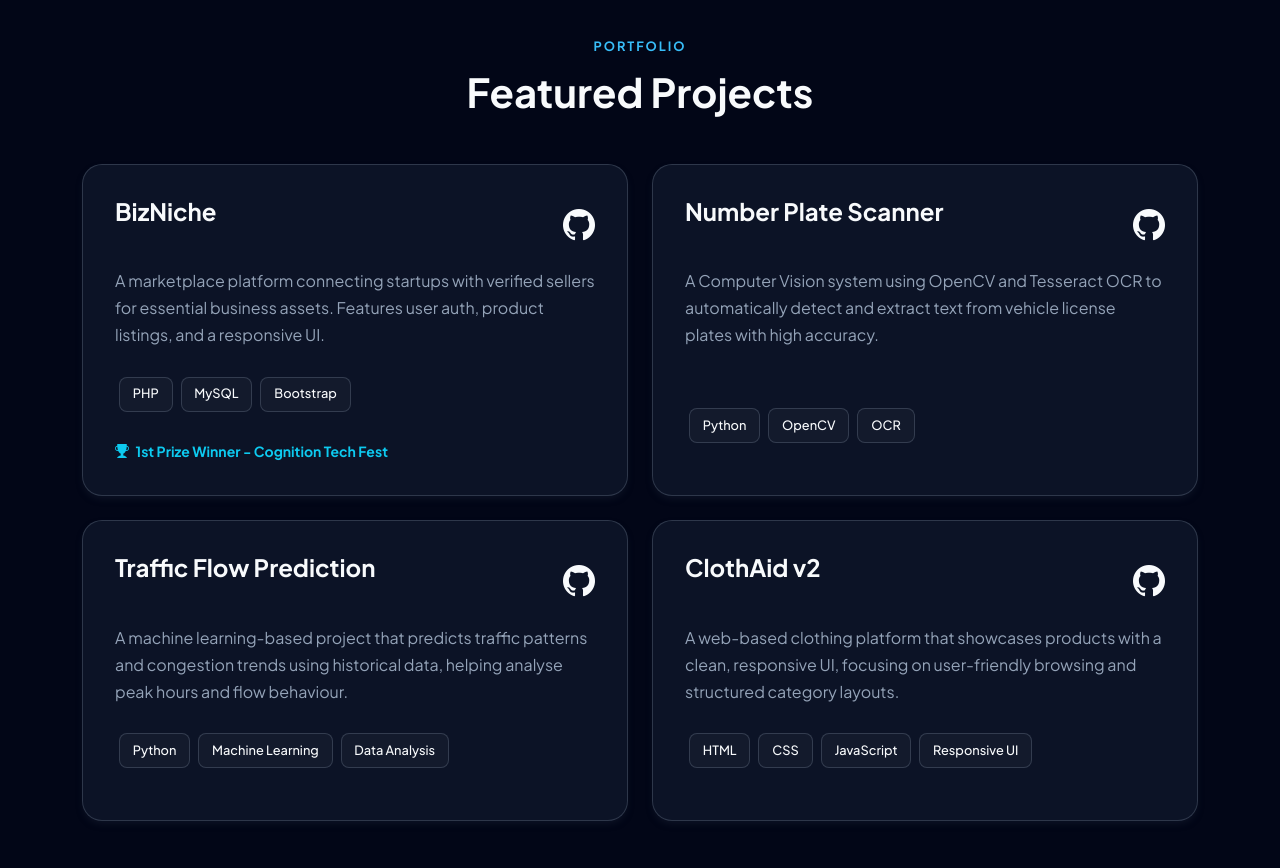
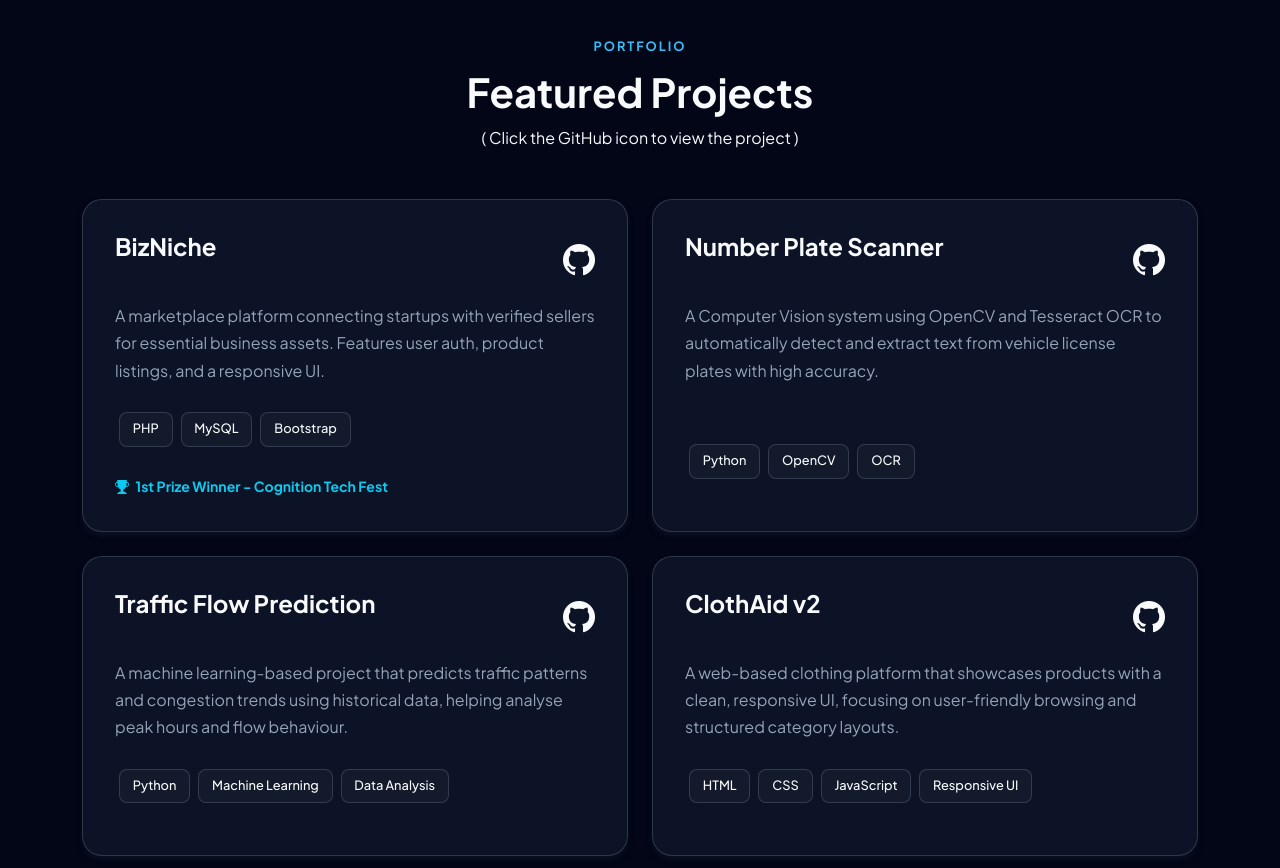
Before and after one commit to mehulm30/my-portfolio, a React (Create React App) app: page / in a window 1280 px wide. Shown: the part 3120-3988 px from the top of the page. Built offline with nearby package versions, Linux system fonts and the light colour scheme.

Commit message:
changes in FEATURED PROJECTS area

```diff
--- a/src/components/Projects.jsx
+++ b/src/components/Projects.jsx
@@ -6,6 +6,7 @@ const Projects = () => (
       <div className="text-center mb-5" data-aos="fade-up">
         <span className="section-subtitle">Portfolio</span>
         <h2 className="section-heading">Featured Projects</h2>
+        <h7>( Click the GitHub icon to view the project )</h7>
       </div>
 
       <div className="row g-4">
```
